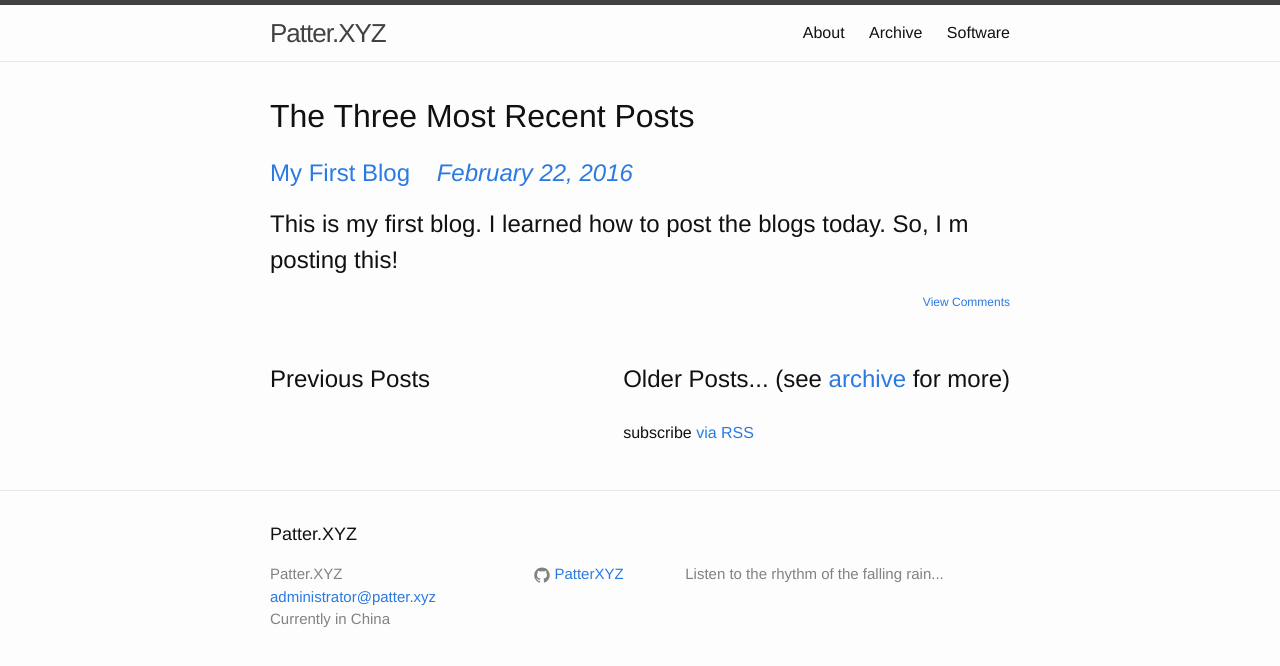
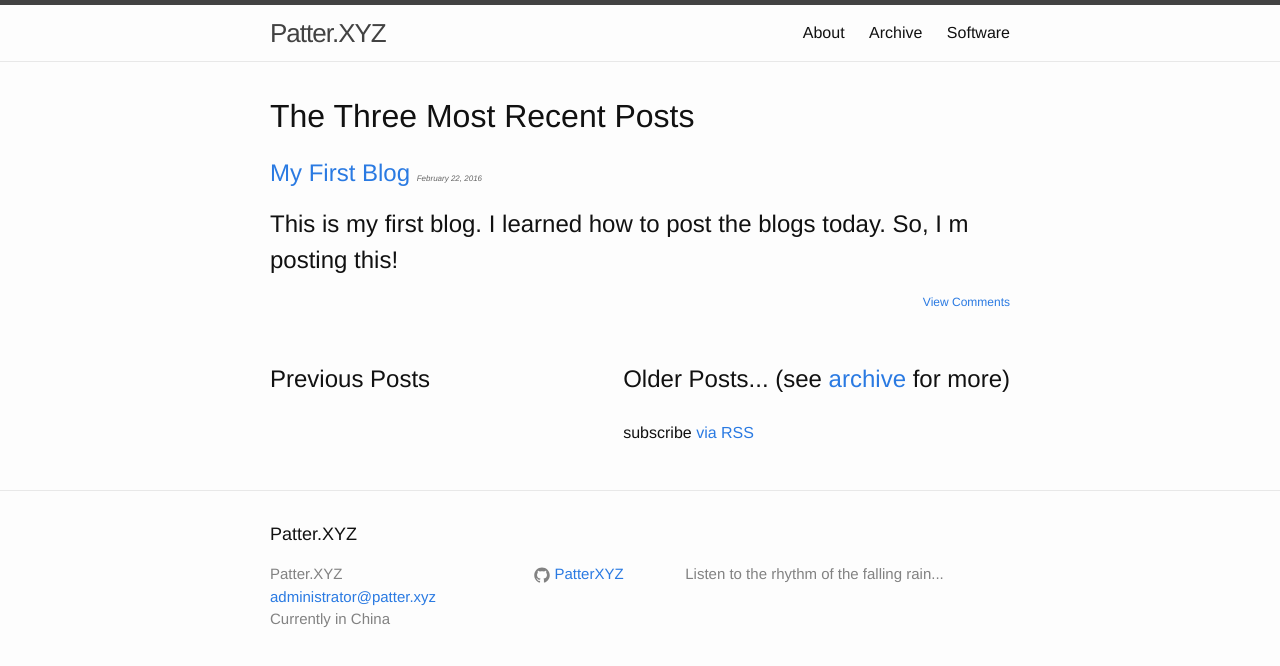
Before and after one commit to PatterXYZ/Blog, a Jekyll site: the page built from index.html, in a window 1280 px wide. Shown: the top 666 px of the page. Built offline with Jekyll 4.4.1, drawn with Linux system fonts in a browser that asks for light colours; comment, search, counter and statistics services are not loaded.

Commit message:
a change

```diff
--- a/index.html
+++ b/index.html
@@ -8,8 +8,8 @@
   </div>
   {% for post in site.posts limit:3 %}
   <div class="post">
-    <h2><a href="{{ post.url }}">{{post.title}}</a>&nbsp;&nbsp;&nbsp;<span class="date">
-      <a style="font-size=40%">{{ post.date | date:"%B %d, %Y" }}</a></span><h2>
+    <h2><a href="{{ post.url }}">{{post.title}}</a>
+        <span class="date" style="font-size:8px">{{ post.date | date:"%B %d, %Y" }}</span><h2>
     {{ post.content }}
     <div class="view_comments_link">
       <a href="{{ post.url }}#disqus_thread">View Comments</a> <br />
```
